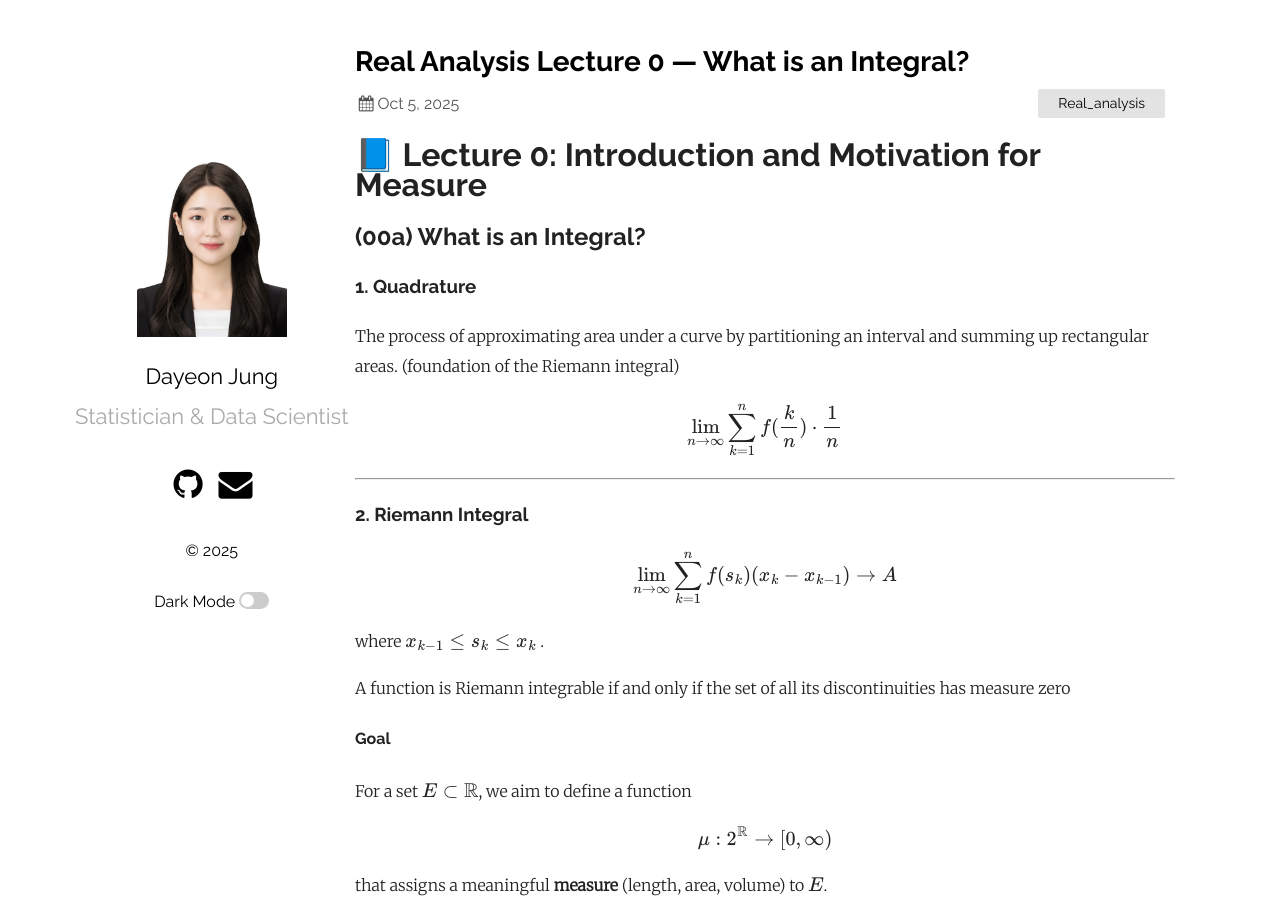
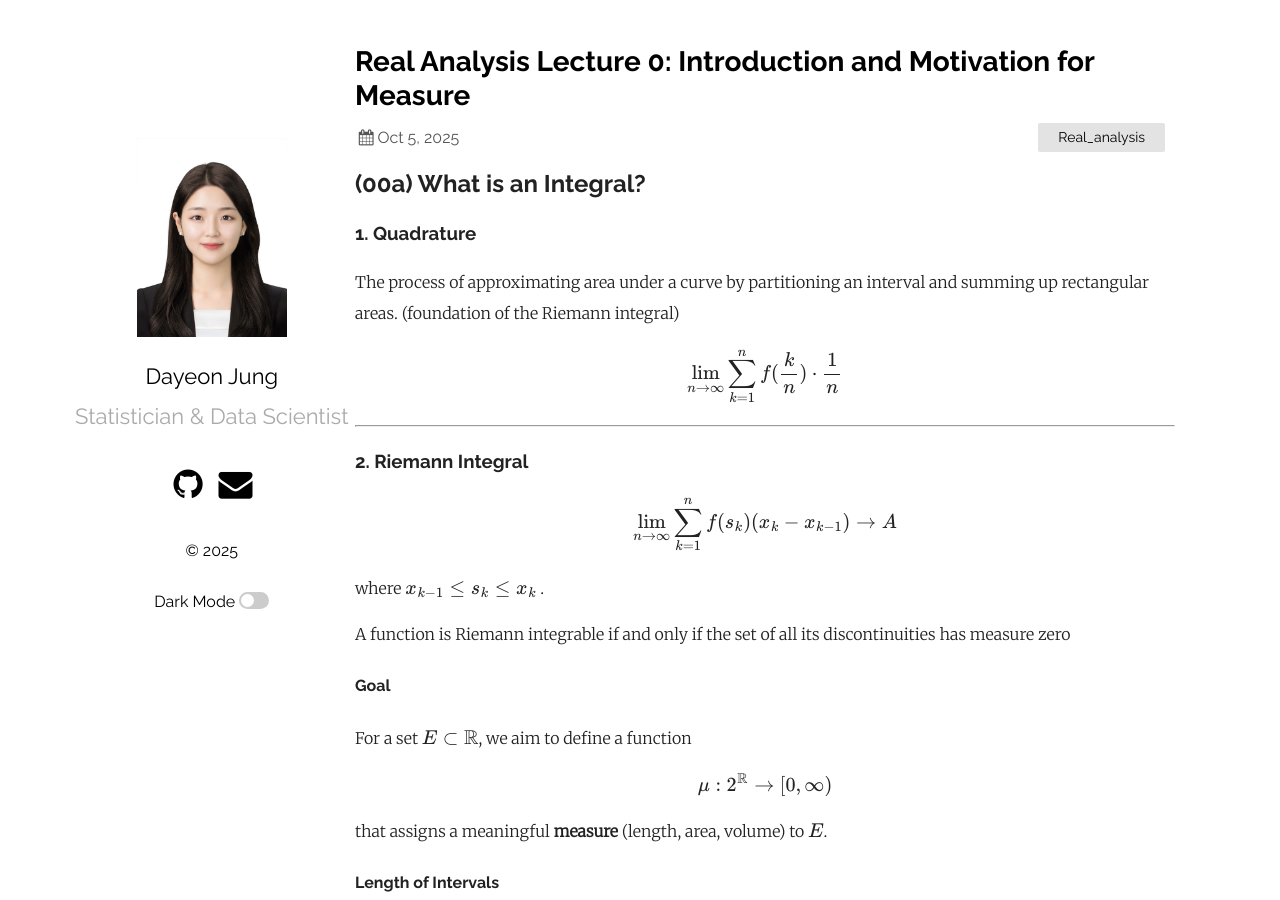
Before and after one commit to dayeonjung5294/dayeonjung5294.github.io, a Jekyll site: the page built from _posts/2025-10-04-real_analysis-lecture1.md, in a window 1280 px wide and 900 px high. Built offline with Jekyll 4.4.1, drawn with Linux system fonts in a browser that asks for light colours; formulas are drawn with MathJax 3.

Commit message:
Upload study - Real Analysis 0

```diff
--- a/_posts/2025-10-04-real_analysis-lecture1.md
+++ b/_posts/2025-10-04-real_analysis-lecture1.md
@@ -1,12 +1,11 @@
 ---
 layout: post
-title: "Real Analysis Lecture 0 — What is an Integral?"
+title: "Real Analysis Lecture 0: Introduction and Motivation for Measure"
 date: 2025-10-05
 categories: [Real_analysis]
 use_math: True
 ---
 
-# 📘 Lecture 0: Introduction and Motivation for Measure
 
 ## (00a) What is an Integral?
 
```
